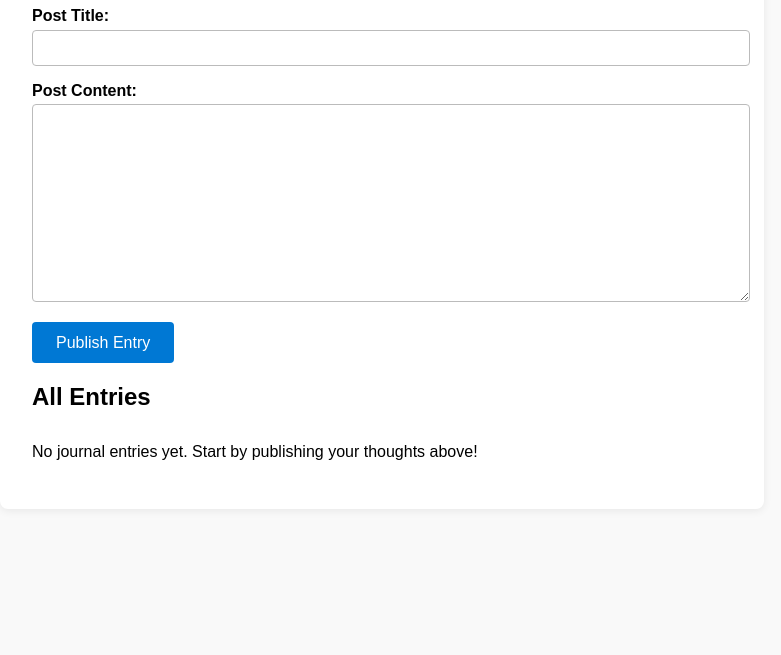
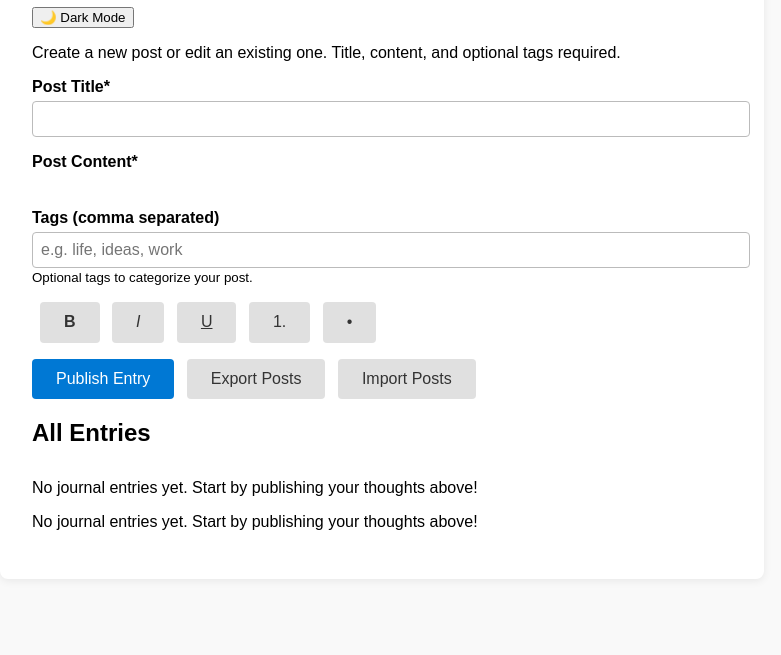
Before and after one commit to ptug81042/sba-5-interactive-personal-blog-platform, a plain HTML site: page index.html in a window 1280 px wide. Shown: the part 145-800 px from the top of the page, without its empty margins (258-1039 px from the left). Drawn offline with Linux system fonts and the light colour scheme.

Commit message:
Update index.html

```diff
--- a/index.html
+++ b/index.html
@@ -3,33 +3,78 @@
 <head>
   <meta charset="UTF-8" />
   <meta name="viewport" content="width=device-width, initial-scale=1" />
+  <title>Interactive Personal Blog Platform</title>
   <link rel="stylesheet" href="styles.css" />
-    <title>Interactive Personal Blog Platform</title>
 </head>
 <body>
-    <main>
+  <main role="main" aria-label="Personal blog platform">
+    <header>
       <h1>My Personal Blog</h1>
-        <form id="journalForm" autocomplete="off" novalidate>
-            <div>
-                <label for="journalTitleInput">Post Title:</label>
-                <input type="text" name="journalTitleInput" id="journalTitleInput" required minlength="3" />
-                <span class="validation-message" id="titleError"></span>
+      <p id="welcomeMessage" aria-live="polite"></p>
+      <button id="toggleThemeBtn" aria-pressed="false" aria-label="Toggle dark mode">🌙 Dark Mode</button>
+    </header>
+
+    <form id="journalForm" autocomplete="off" aria-describedby="formInstructions" novalidate>
+      <p id="formInstructions">Create a new post or edit an existing one. Title, content, and optional tags required.</p>
+
+      <div class="form-group">
+        <label for="journalTitleInput">Post Title<span aria-hidden="true">*</span></label>
+        <input
+          type="text"
+          id="journalTitleInput"
+          name="journalTitleInput"
+          required
+          aria-required="true"
+          aria-describedby="titleError"
+        />
+        <span id="titleError" class="error-message" aria-live="assertive"></span>
       </div>
-            <div>
-                <label for="journalContentInput">Post Content:</label>
-                <textarea name="journalContentInput" id="journalContentInput" cols="30" rows="10" required minlength="10"></textarea>
-                <span class="validation-message" id="contentError"></span>
+
+      <div class="form-group">
+        <label for="journalContentInput">Post Content<span aria-hidden="true">*</span></label>
+        <div id="richTextEditor" contenteditable="true" aria-multiline="true" role="textbox" aria-required="true"></div>
+        <textarea id="journalContentInput" name="journalContentInput" hidden required aria-hidden="true"></textarea>
+        <span id="contentError" class="error-message" aria-live="assertive"></span>
       </div>
+
+      <div class="form-group">
+        <label for="journalTagsInput">Tags (comma separated)</label>
+        <input
+          type="text"
+          id="journalTagsInput"
+          name="journalTagsInput"
+          placeholder="e.g. life, ideas, work"
+          aria-describedby="tagsInfo"
+        />
+        <small id="tagsInfo">Optional tags to categorize your post.</small>
+      </div>
+
+      <div id="toolbar" role="toolbar" aria-label="Text formatting options">
+        <button type="button" data-command="bold" aria-label="Bold"><b>B</b></button>
+        <button type="button" data-command="italic" aria-label="Italic"><i>I</i></button>
+        <button type="button" data-command="underline" aria-label="Underline"><u>U</u></button>
+        <button type="button" data-command="insertOrderedList" aria-label="Numbered list">1.</button>
+        <button type="button" data-command="insertUnorderedList" aria-label="Bullet list">&bull;</button>
+      </div>
+
+      <div class="form-actions">
         <button type="submit" id="saveJournalBtn">Publish Entry</button>
         <button type="button" id="abortEditBtn" style="display:none;">Cancel Edit</button>
-            <div id="journalErrorMsg" class="error-message"></div>
+        <button type="button" id="exportBtn">Export Posts</button>
+        <button type="button" id="importBtn">Import Posts</button>
+        <input type="file" id="importFileInput" accept="application/json" hidden />
+      </div>
+
+      <div id="journalErrorMsg" class="error-message" aria-live="assertive"></div>
     </form>
-        <section>
+
+    <section aria-label="Blog posts" id="postsSection">
       <h2>All Entries</h2>
-            <div id="journalEntriesContainer"></div>
+      <div id="journalEntriesContainer" role="list" tabindex="0"></div>
+      <p id="noEntriesMsg">No journal entries yet. Start by publishing your thoughts above!</p>
     </section>
   </main>
 
-    <script src="script.js"></script>
+  <script type="module" src="script.js"></script>
 </body>
 </html>
```
Lines whose indentation alone changed are shown as unchanged.
